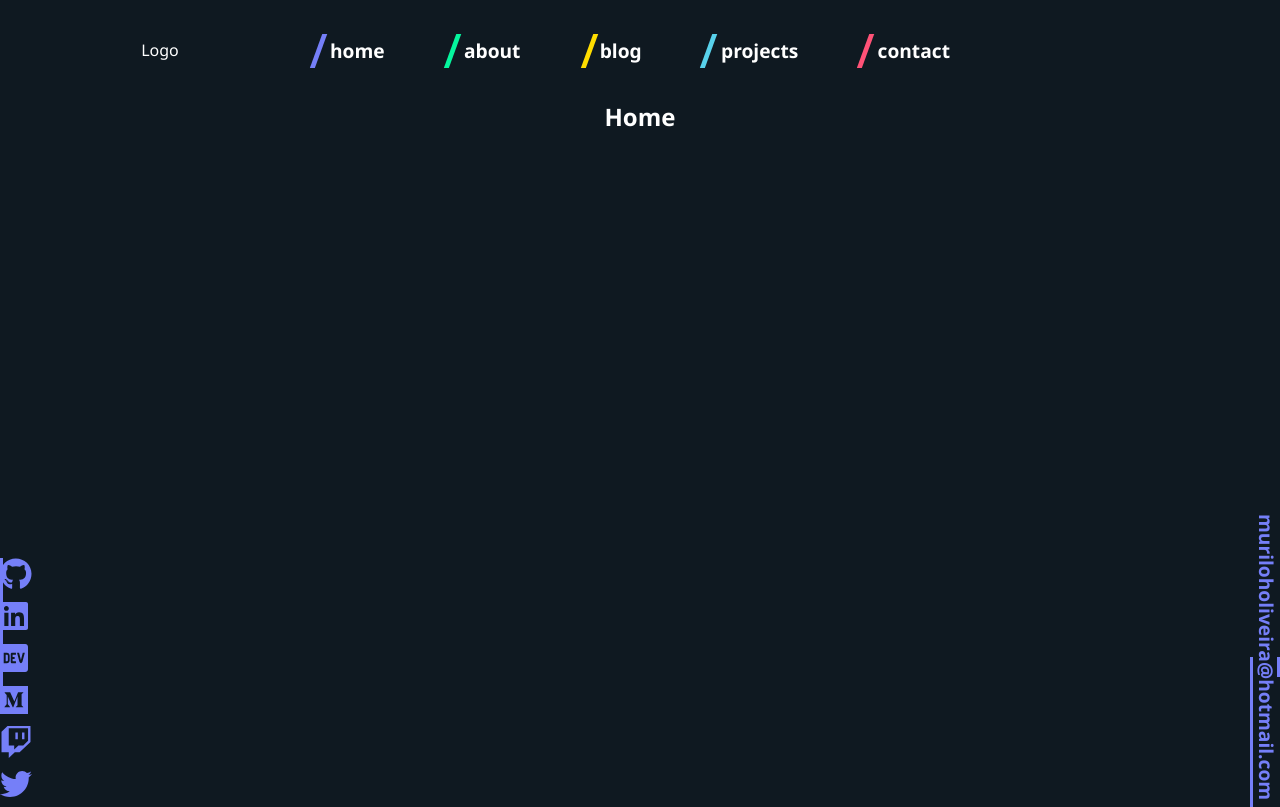
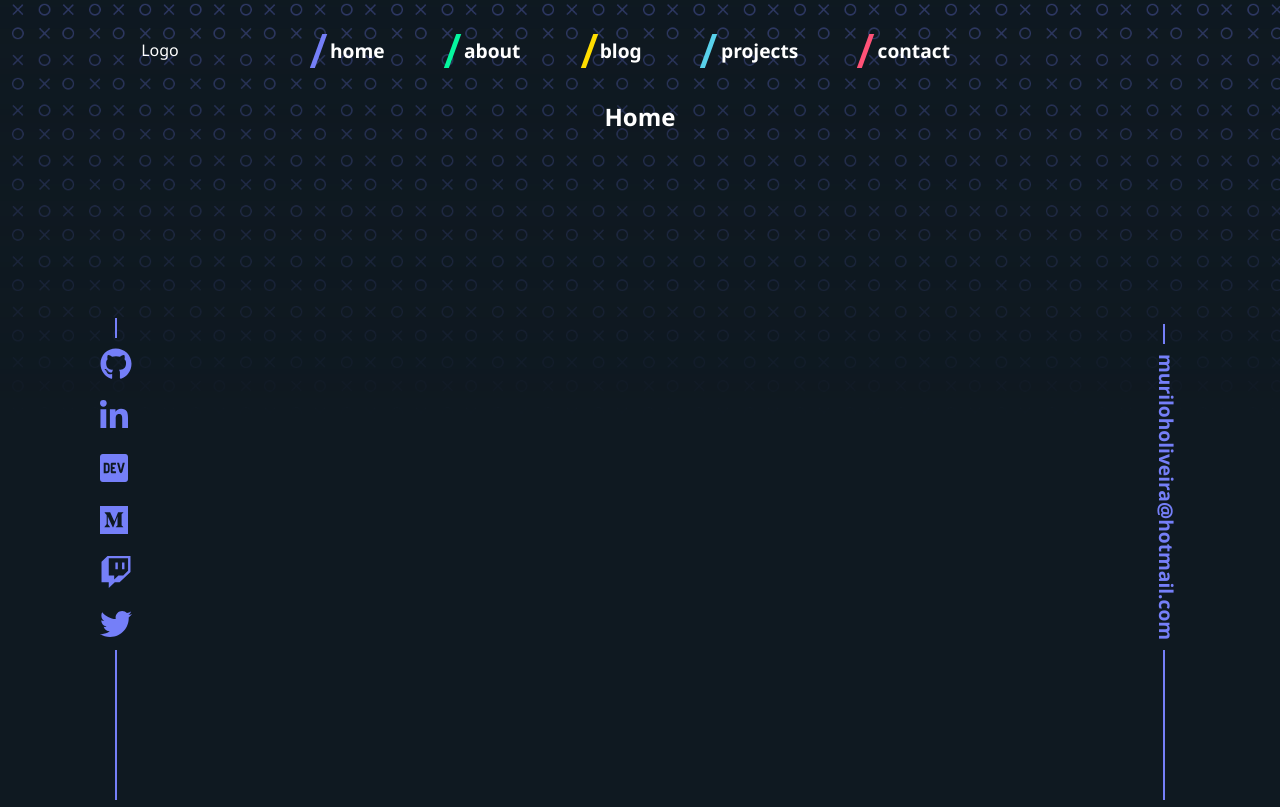
Before and after one commit to akadot/dotdev-webpage, a Next.js app: page / in a window 1280 px wide. Built offline with nearby package versions, Linux system fonts and the light colour scheme.

Commit message:
:lipstick: Adding Background

```diff
--- a/components/Email/index.js
+++ b/components/Email/index.js
@@ -4,26 +4,45 @@ const EmailContainer = styled.div`
 	color:  #757FF8;
 	font-weight: 600;
 	font-size:1.2rem;
-	position: relative;
 	writing-mode: vertical-rl;
 	align-self: flex-end;
+	display: block;
+	position:relative;
+	right:100px;
+	bottom:160px;
+
+	@media (max-width: 1100px){
+		display: none;
+	}
 
 	&::before{
 		content: "";
 		position: absolute;
-		width: 3px;
+		width: 2px;
 		height: 20px;
 		background-color: #757FF8;
-
+		right:15px;
+		top:-30px;
 	}
 
 	&::after{
 		content: "";
 		position: absolute;
-		width: 3px;
+		width: 2px;
 		height: 150px;
 		background-color: #757FF8;
+		right:15px;
+		bottom:-160px;
+	}
 
+	& p{
+		cursor:pointer;
+		transition: all .2s ease-in-out;
+	}
+
+	& p:hover{
+		transform: scale(1.03);
+		color:#fefefe;
 	}
 `;
 
--- a/components/GlobalStyle/index.js
+++ b/components/GlobalStyle/index.js
@@ -1,6 +1,16 @@
 import { createGlobalStyle } from "styled-components";
 
+
 const GlobalStyle = createGlobalStyle`
+:root{
+	--purple: #757FF8;
+	--green: #05f69e;
+	--yellow: #ffdd00;
+	--blue: #58D1EB;
+	--red: #FF5277;
+	--bg: #757FF8;
+}
+
 *{
 	padding: 0;
 	margin: 0;
@@ -8,16 +18,20 @@ const GlobalStyle = createGlobalStyle`
 	box-sizing: inherit;
 }
 
-html,body{
+body{
 	background-color: #0F1921;
 	color: #fff;
-	height: 100vh;
+	height: 100%;
 	font-family: 'Segoe UI', Tahoma, Geneva, Verdana, sans-serif;
 }
 
 a, button, li{
 	text-decoration: none;
 }
+
+.background{
+	z-index: -1;
+}
 `;
 
 export default GlobalStyle;
--- a/components/Layout/index.js
+++ b/components/Layout/index.js
@@ -32,8 +32,6 @@ const PageContainer = styled.section`
 	&.email{
 		grid-area: email;
 	}
-
-
 `;
 
 const HeaderContainer = styled.header`
@@ -49,8 +47,4 @@ const HeaderContainer = styled.header`
 	align-items: center;
 `;
 
-const ContentContainer = styled.div`
-
-`;
-
-export { PageContainer, HeaderContainer, ContentContainer }
+export { PageContainer, HeaderContainer }
--- a/components/Social/index.js
+++ b/components/Social/index.js
@@ -6,41 +6,67 @@ import { fab } from '@fortawesome/free-brands-svg-icons'
 library.add(fab)
 
 const SocialContainer = styled.div`
+	align-self: flex-end;
+	display: block;
+	bottom: 160px;
+	left: 100px;
+	position: relative;
+
+	@media (max-width: 1100px){
+		display: none;
+	}
+`;
+
+const Icons = styled.div`
 	display: flex;
 	flex-direction: column;
 	align-itens: center;
+	gap:20px;
 	position:relative;
-	gap:10px;
-	align-self: flex-end;
 
 	&::before{
 		content: "";
 		position: absolute;
-		width: 3px;
+		width: 2px;
 		height: 20px;
 		background-color: #757FF8;
-
+		top:-30px;
+		left: 15px;
 	}
 
 	&::after{
 		content: "";
 		position: absolute;
-		width: 3px;
+		width: 2px;
 		height: 150px;
 		background-color: #757FF8;
+		bottom:-160px;
+		left: 15px;
+	}
 
+	& svg{
+		cursor:pointer;
+		transition: all .2s ease-in-out;
 	}
+
+	& svg:hover{
+		transform: scale(1.3) rotate(5deg);
+		color: #fefefe; /*var(--blue)*/
+	}
+
 `;
 
 export default function IconBar() {
 	return (
 		<SocialContainer>
-			<FontAwesomeIcon icon={['fab', 'github']} size="2x" color="#757FF8" />
-			<FontAwesomeIcon icon={['fab', 'linkedin']} size="2x" color="#757FF8" />
-			<FontAwesomeIcon icon={['fab', 'dev']} size="2x" color="#757FF8" />
-			<FontAwesomeIcon icon={['fab', 'medium']} size="2x" color="#757FF8" />
-			<FontAwesomeIcon icon={['fab', 'twitch']} size="2x" color="#757FF8" />
-			<FontAwesomeIcon icon={['fab', 'twitter']} size="2x" color="#757FF8" />
+			<Icons>
+				<FontAwesomeIcon icon={['fab', 'github']} size="2x" color="#757FF8" /*var(--blue)*/ />
+				<FontAwesomeIcon icon={['fab', 'linkedin-in']} size="2x" color="#757FF8" />
+				<FontAwesomeIcon icon={['fab', 'dev']} size="2x" color="#757FF8" />
+				<FontAwesomeIcon icon={['fab', 'medium']} size="2x" color="#757FF8" />
+				<FontAwesomeIcon icon={['fab', 'twitch']} size="2x" color="#757FF8" />
+				<FontAwesomeIcon icon={['fab', 'twitter']} size="2x" color="#757FF8" />
+			</Icons>
 		</SocialContainer>
 	);
 }
--- a/pages/_app.js
+++ b/pages/_app.js
@@ -1,12 +1,24 @@
 import GlobalStyle from '../components/GlobalStyle'
+import Image from 'next/image'
+import { PageContainer, HeaderContainer } from "../components/Layout"
 import Menu from '../components/Menu'
-import { PageContainer, HeaderContainer, ContentContainer } from "../components/Layout"
 import Social from '../components/Social'
 import Email from '../components/Email'
 
 export default function App({ Component, pageProps }) {
   return (
+    <>
+      <Image
+        alt="Background Pattern"
+        src="/bg.png"
+        layout='fill'
+        objectFit='cover'
+        quality={75}
+        className='background'
+      />
+
       <PageContainer>
+
         <GlobalStyle />
 
         <HeaderContainer className="header">
@@ -19,5 +31,6 @@ export default function App({ Component, pageProps }) {
         <Email className="email" />
 
       </PageContainer>
+    </>
   )
 }
```
Also changed, not shown: public/bg.png (added). Lines whose indentation alone changed are shown as unchanged.
